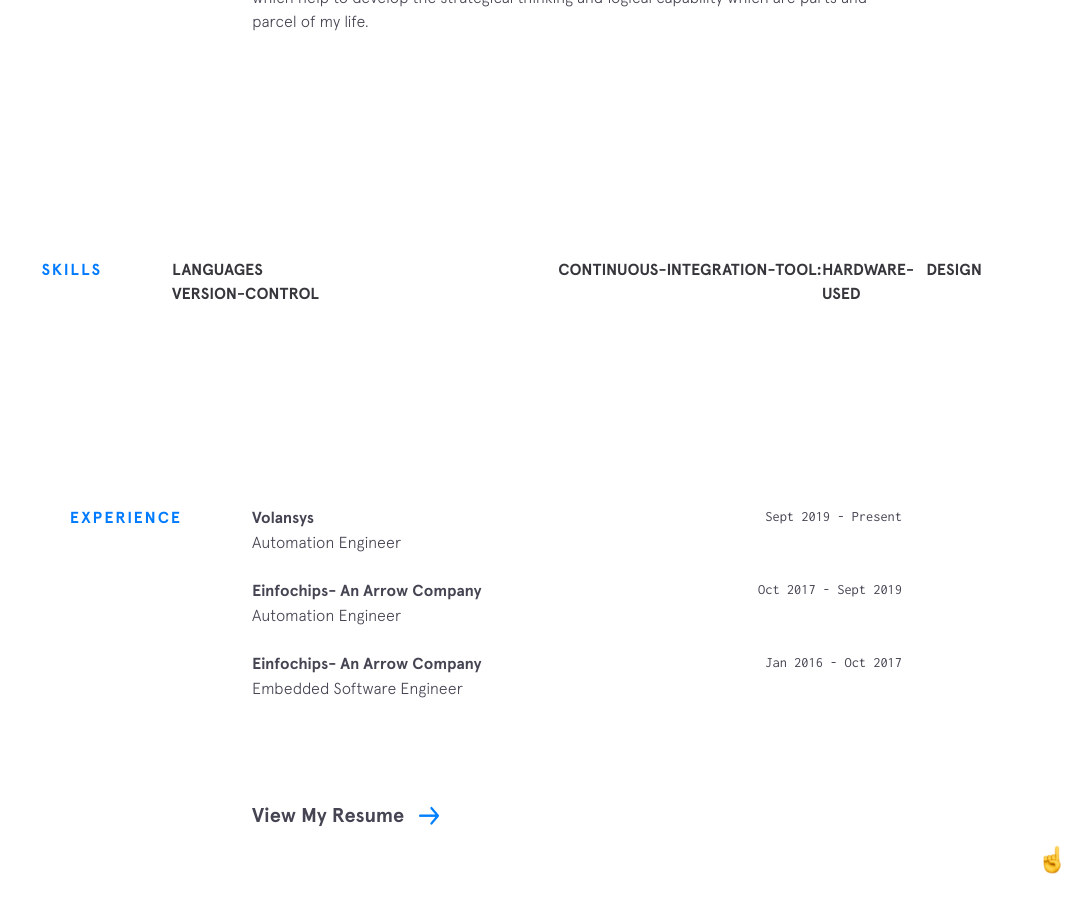
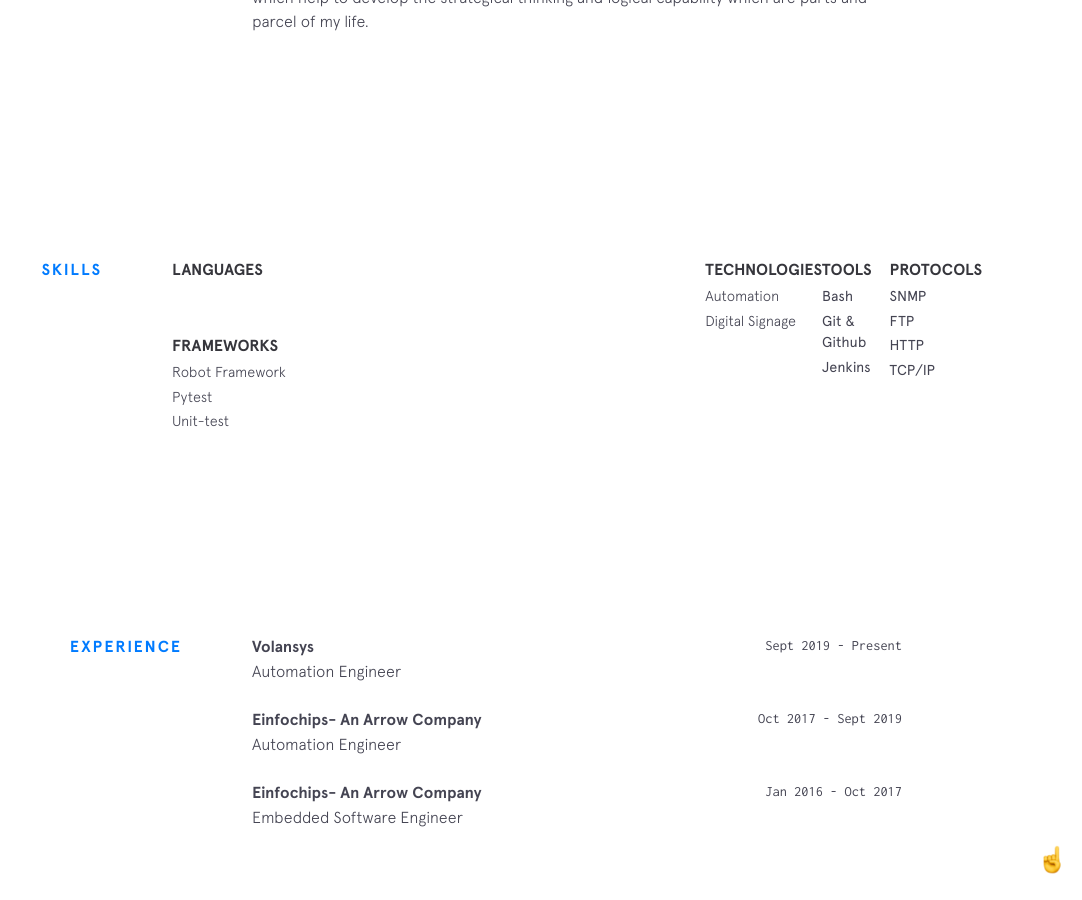
Before and after one commit to koshtinikhilesh/koshtinikhilesh.github.io, a Jekyll site: the page built from index.html, in a window 1280 px wide and 900 px high, scrolled down 1284 px. Shown: the whole window, without its empty margins (198-1280 px from the left). Built offline with Jekyll 4.4.1, drawn with Linux system fonts in a browser that asks for light colours; nearby versions of some CDN libraries.

Commit message:
Updated format for skills

```diff
--- a/_data/skills.yml
+++ b/_data/skills.yml
@@ -1,12 +1,6 @@
 Technologies:
   - item: Automation
   - item: Digital Signage
-
-Protocols-used :
-  - item: SNMP
-  - item: FTP
-  - item: HTTP
-  - item: TCP/IP
 
 Languages:
   - item: Python
--- a/_includes/skills.html
+++ b/_includes/skills.html
@@ -15,35 +14,35 @@
         </ul>
       </div>
       <div class="skillz__category">
-        <div class="skillz__category__label">Continuous-Integration-Tool:</div>
+        <div class="skillz__category__label">Technologies</div>
         <ul>
-          {% for tool in site.data.skills.Continuous-Integration-Tool: %}
+          {% for tool in site.data.skills.Technologies %}
           <li class="skillz__category__item">{{tool.item}}</li>
           {% endfor %}
         </ul>
       </div>
       </div>
       <div class="skillz__category">
-        <div class="skillz__category__label">Version-Control</div>
+        <div class="skillz__category__label">Frameworks</div>
         <ul>
-          {% for version in site.data.skills.Version-Control %}
+          {% for version in site.data.skills.Frameworks %}
           <li class="skillz__category__item">{{version.item}}</li>
           {% endfor %}
         </ul>
       </div>
       </div>
       <div class="skillz__category">
-        <div class="skillz__category__label">Hardware-used</div>
+        <div class="skillz__category__label">Tools</div>
         <ul>
-          {% for hardware in site.data.skills.Hardware-used %}
+          {% for hardware in site.data.skills.Tools %}
           <li class="skillz__category__item">{{hardware.item}}</li>
           {% endfor %}
         </ul>
       </div>
       <div class="skillz__category">
-        <div class="skillz__category__label">Design</div>
+        <div class="skillz__category__label">Protocols</div>
         <ul>
-          {% for thing in site.data.skills.design %}
+          {% for thing in site.data.skills.Protocols %}
           <li class="skillz__category__item">{{thing.item}}</li>
           {% endfor %}
         </ul>
```
Also changed, not shown: other parts of _includes/skills.html (+0 -1 lines).
